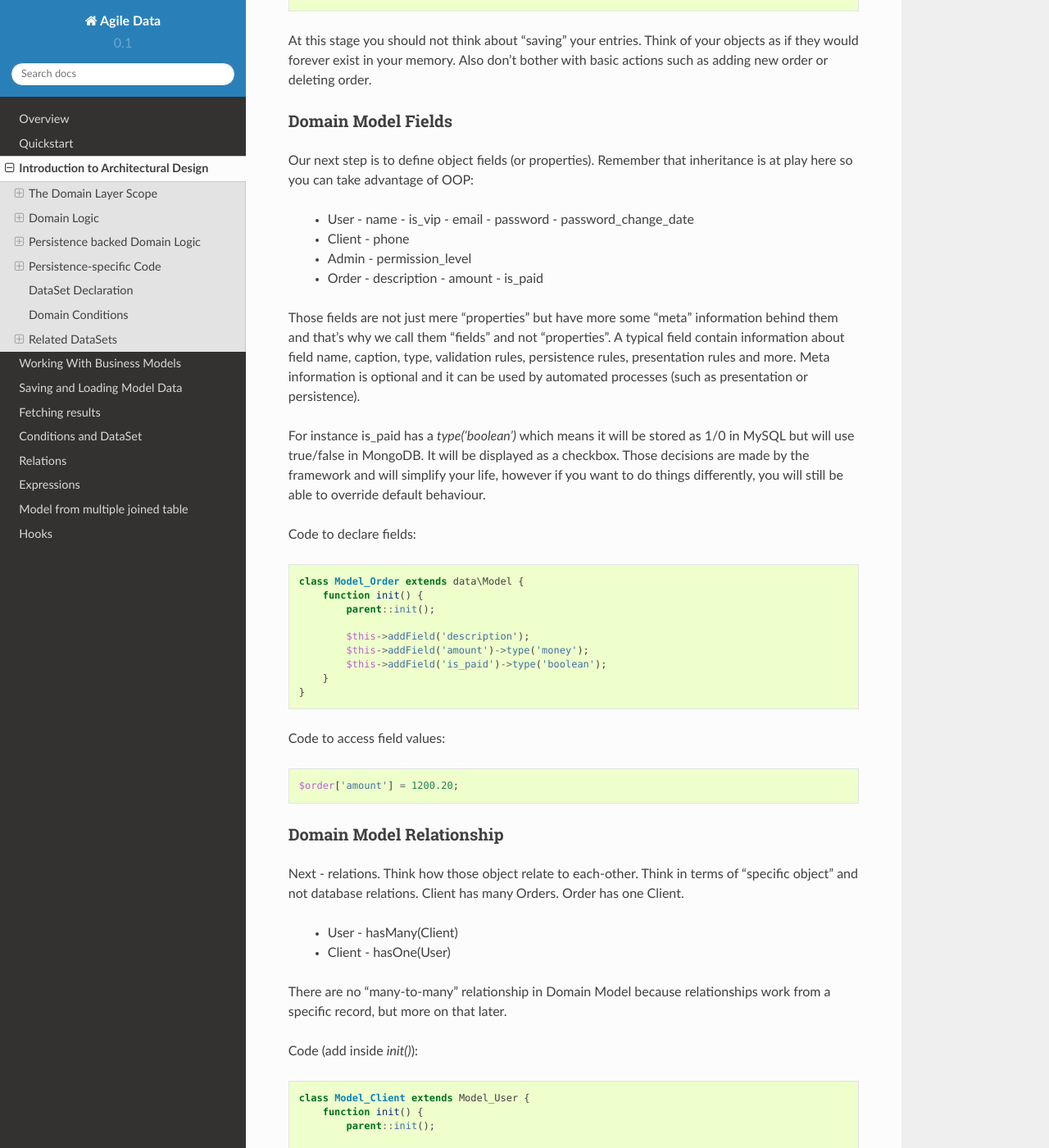
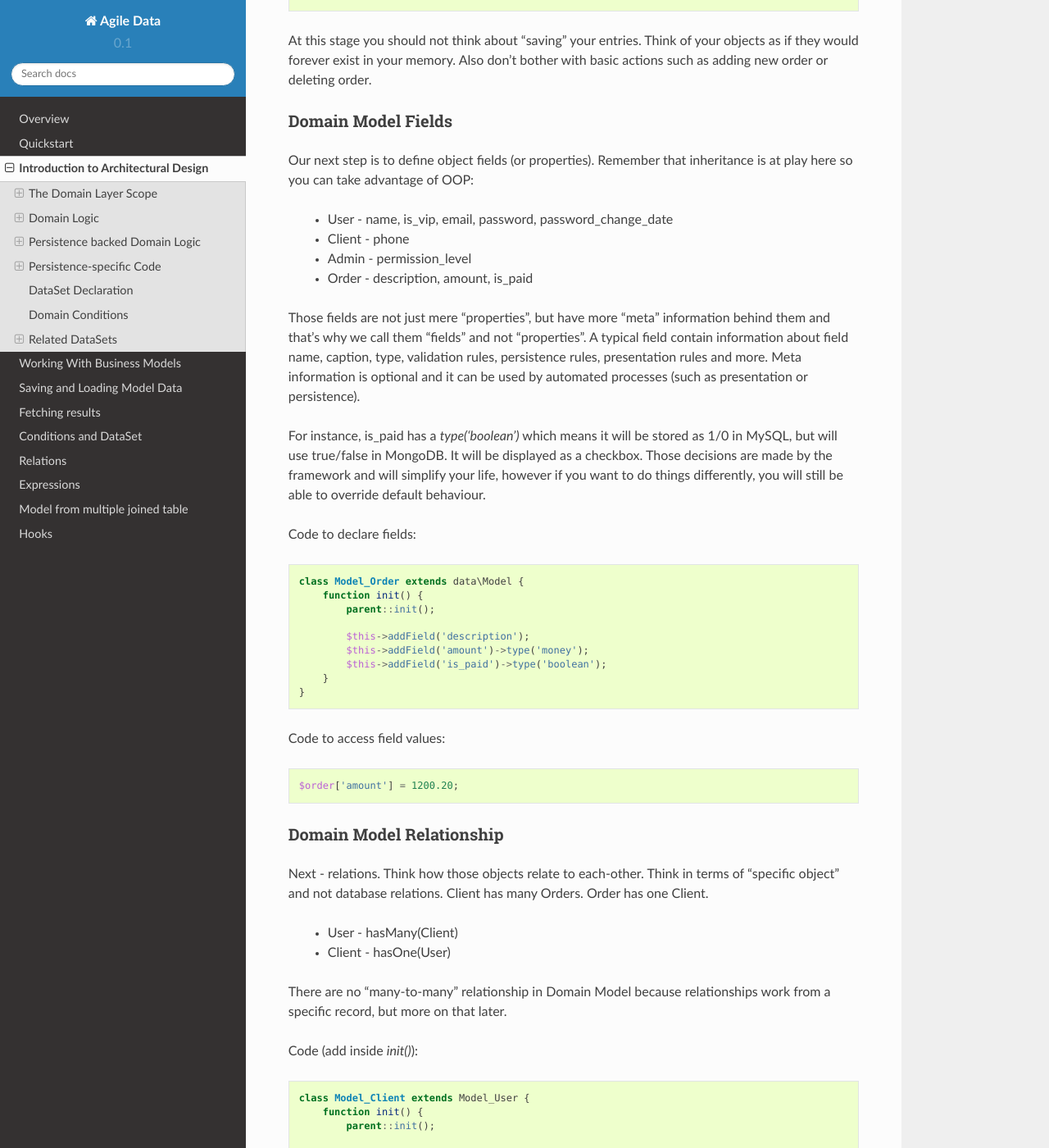
Before and after one commit to atk4/data, a Sphinx documentation site: the page built from docs/design.rst, in a window 1280 px wide and 1400 px high, scrolled down 3320 px. Shown: the whole window at 82% size. Built offline with Sphinx 7.4.7 and the Read the Docs theme 2.0.0, drawn with Linux system fonts in a browser that asks for light colours; pages that are not in the unit, such as notebooks, are missing from menus; some of the changed text lies outside the part shown.

Commit message:
review - design

```diff
--- a/docs/design.rst
+++ b/docs/design.rst
@@ -87,7 +87,7 @@ Some of your code will focus on working with Domain object without any concern a
 "persistence". A good example is "Validation". When you Validate your Domain object
 you just need to check field values, you would not even care where data came from.
 
-Most of your code, however, will assume existence of SOME "persistence" but will not
+Most of your code, however, will assume existence of SOME "persistence", but will not
 rely on anything specific. Calculating total amount of your shopping basked price
 is such an operation. Basket items are stored somewhere - array, SQL or NoSQL and
 all you need is to calculate sum(amount). You don't even know how "amount" field
@@ -174,23 +174,17 @@ Domain Model Fields
 Our next step is to define object fields (or properties). Remember that inheritance is at play here so you can take advantage of OOP:
 
  - User
-   - name
-   - is_vip
-   - email
-   - password
-   - password_change_date
+   - name, is_vip, email, password, password_change_date
  - Client
    - phone
  - Admin
    - permission_level
  - Order
-   - description
-   - amount
-   - is_paid
+   - description, amount, is_paid
 
-Those fields are not just mere "properties" but have more some "meta" information behind them and that's why we call them "fields" and not "properties". A typical field contain information about field name, caption, type, validation rules, persistence rules, presentation rules and more. Meta information is optional and it can be used by automated processes (such as presentation or persistence).
+Those fields are not just mere "properties", but have more "meta" information behind them and that's why we call them "fields" and not "properties". A typical field contain information about field name, caption, type, validation rules, persistence rules, presentation rules and more. Meta information is optional and it can be used by automated processes (such as presentation or persistence).
 
-For instance is_paid has a `type('boolean')` which means it will be stored as 1/0 in MySQL but will use true/false in MongoDB. It will be displayed as a checkbox. Those decisions are made by the framework and will simplify your life, however if you want to do things differently, you will still be able to override default behaviour.
+For instance, is_paid has a `type('boolean')` which means it will be stored as 1/0 in MySQL, but will use true/false in MongoDB. It will be displayed as a checkbox. Those decisions are made by the framework and will simplify your life, however if you want to do things differently, you will still be able to override default behaviour.
 
 Code to declare fields::
 
@@ -211,7 +205,7 @@ Code to access field values::
 Domain Model Relationship
 -------------------------
 
-Next - relations. Think how those object relate to each-other. Think in terms of "specific object" and not database relations. Client has many Orders. Order has one Client.
+Next - relations. Think how those objects relate to each-other. Think in terms of "specific object" and not database relations. Client has many Orders. Order has one Client.
 
  - User
    - hasMany(Client)
@@ -276,13 +270,12 @@ Finally, some code may rely on specific features of your persistence layer.
 Domain Model Expressions
 ------------------------
 
-A final addition to our Domain Model are expressions. Those are the "formulas" where the value cannot be changed directly but is actually derived from other values.
+A final addition to our Domain Model are expressions. Those are the "formulas" where the value cannot be changed directly, but is actually derived from other values.
 
   - User
     - is_password_expired
   - Client
-    - amount_due
-    - total_order_amount
+    - amount_due, total_order_amount
 
 Here field `is_password_expired` is the type of expression that is based on the field `password_change_date` and system date. In other words the value of this expression will be different depending on parameter outside of your app.
 
```
Also changed, not shown: other parts of docs/design.rst (+14 -14 lines).
